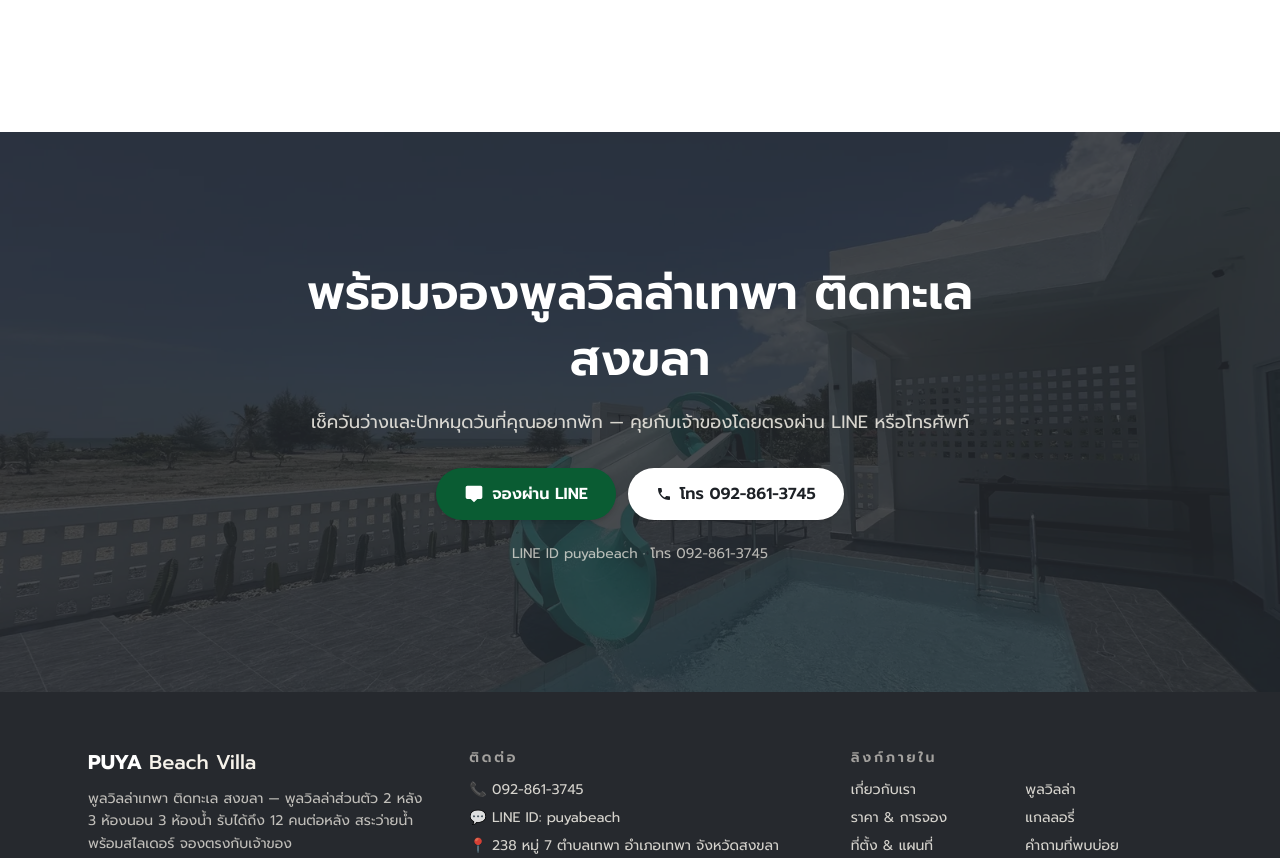
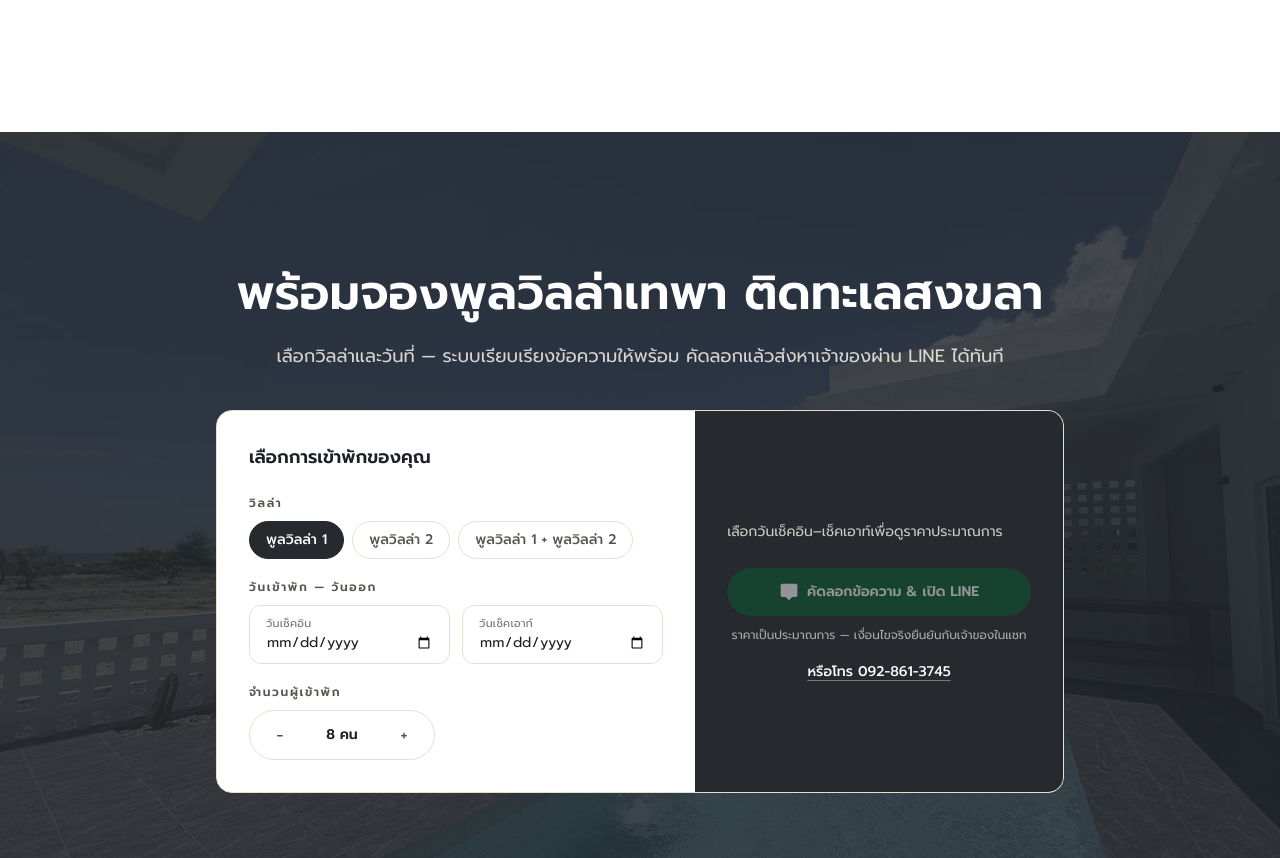
Before and after one commit to comveesa/puya-web, a Next.js app: page / in a window 1280 px wide. Shown: the part 9520-10378 px from the top of the page. Built offline with nearby package versions, Linux system fonts and the light colour scheme; no server answers.

Commit message:
feat: booking planner form with LINE handoff

```diff
--- a/app/page.tsx
+++ b/app/page.tsx
@@ -1,5 +1,6 @@
 import Image from "next/image";
 import { BUSINESS, BUSINESS_ADDRESS_FULL, FAQ_ITEMS } from "@/lib/business";
+import { BookingPlanner } from "@/components/BookingPlanner";
 import { BookingCta, BookLineButton } from "@/components/BookingCta";
 import { SectionHeading } from "@/components/SectionHeading";
 import { SiteHeader } from "@/components/SiteHeader";
@@ -477,19 +478,8 @@ export default function Home() {
           sizes="100vw"
         />
         <div className="absolute inset-0 bg-charcoal/60" />
-        <div className="relative mx-auto max-w-3xl px-4 py-24 text-center md:px-6 md:py-32">
-          <h2 className="text-3xl font-semibold leading-snug text-white md:text-5xl">
-            พร้อมจองพูลวิลล่าเทพา ติดทะเลสงขลา
-          </h2>
-          <p className="mt-4 text-sand/85 md:text-lg">
-            เช็ควันว่างและปักหมุดวันที่คุณอยากพัก — คุยกับเจ้าของโดยตรงผ่าน LINE หรือโทรศัพท์
-          </p>
-          <div className="mt-8">
-            <BookingCta tone="dark" />
-          </div>
-          <p className="mt-6 text-sm text-sand/70">
-            LINE ID {BUSINESS.lineId} · โทร {BUSINESS.phone}
-          </p>
+        <div className="relative mx-auto max-w-4xl px-4 py-24 md:px-6 md:py-32">
+          <BookingPlanner />
         </div>
       </section>
 
--- /dev/null
+++ b/components/BookingPlanner.tsx
@@ -0,0 +1,199 @@
+"use client";
+
+import { useMemo, useState } from "react";
+import { BUSINESS } from "@/lib/business";
+import {
+  calcEstimate,
+  composeLineMessage,
+  VILLA_COUNT,
+  VILLA_LABEL,
+  type VillaChoice,
+} from "@/lib/pricing";
+import { LineIcon } from "./BookingCta";
+
+const CHOICES: VillaChoice[] = ["villa1", "villa2", "both"];
+
+/**
+ * ฟอร์มวางแผนการเข้าพัก — เลือกวิลล่า/วันที่/จำนวนคน แล้วเรียบเรียงข้อความให้
+ * ลูกค้า "คัดลอกข้อความ + เปิด LINE" (LINE บัญชีบุคคลใส่ข้อความล่วงหน้าทาง URL ไม่ได้)
+ * การจองยังจบที่การคุยกับเจ้าของโดยตรง — ราคาบนหน้าเว็บเป็น "ประมาณการ" เท่านั้น
+ */
+export function BookingPlanner() {
+  const [choice, setChoice] = useState<VillaChoice>("villa1");
+  const [checkIn, setCheckIn] = useState("");
+  const [checkOut, setCheckOut] = useState("");
+  const [guests, setGuests] = useState(8);
+  const [copied, setCopied] = useState(false);
+
+  const estimate = useMemo(
+    () => calcEstimate(checkIn, checkOut, choice),
+    [checkIn, checkOut, choice],
+  );
+
+  const handleSend = async () => {
+    if (!estimate) return;
+    const message = composeLineMessage({
+      choice,
+      checkIn,
+      checkOut,
+      guests,
+      estimate,
+    });
+    try {
+      await navigator.clipboard.writeText(message);
+      setCopied(true);
+      window.setTimeout(() => setCopied(false), 3000);
+    } catch {
+      // clipboard ใช้ไม่ได้ (เช่น http) — เปิด LINE ให้ต่อได้เลย
+    }
+    window.open(BUSINESS.lineUrl, "_blank", "noopener,noreferrer");
+  };
+
+  return (
+    <div className="text-center">
+      <h2 className="text-3xl font-semibold leading-snug text-white md:text-5xl">
+        พร้อมจองพูลวิลล่าเทพา ติดทะเลสงขลา
+      </h2>
+      <p className="mt-4 text-sand/85 md:text-lg">
+        เลือกวิลล่าและวันที่ — ระบบเรียบเรียงข้อความให้พร้อม คัดลอกแล้วส่งหาเจ้าของผ่าน LINE ได้ทันที
+      </p>
+
+      <div className="mx-auto mt-10 grid overflow-hidden rounded-2xl border border-beige bg-white text-left md:grid-cols-[1.3fr_1fr]">
+        {/* ฟอร์ม */}
+        <div className="p-6 md:p-8">
+          <h3 className="text-lg font-semibold text-ink">เลือกการเข้าพักของคุณ</h3>
+
+          <fieldset className="mt-6">
+            <legend className="text-xs font-semibold uppercase tracking-[0.14em] text-stone-600">
+              วิลล่า
+            </legend>
+            <div className="mt-2.5 flex flex-wrap gap-2">
+              {CHOICES.map((c) => (
+                <button
+                  key={c}
+                  type="button"
+                  onClick={() => setChoice(c)}
+                  aria-pressed={choice === c}
+                  className={`rounded-full border px-4 py-2 text-sm font-medium transition ${
+                    choice === c
+                      ? "border-charcoal bg-charcoal text-white"
+                      : "border-beige text-stone-600 hover:border-charcoal/40"
+                  }`}
+                >
+                  {VILLA_LABEL[c]}
+                </button>
+              ))}
+            </div>
+          </fieldset>
+
+          <fieldset className="mt-5">
+            <legend className="text-xs font-semibold uppercase tracking-[0.14em] text-stone-600">
+              วันเข้าพัก — วันออก
+            </legend>
+            <div className="mt-2.5 grid gap-3 sm:grid-cols-2">
+              <label className="rounded-xl border border-beige px-4 py-2.5 text-sm text-ink">
+                <span className="block text-[11px] tracking-wide text-stone-500">
+                  วันเช็คอิน
+                </span>
+                <input
+                  type="date"
+                  value={checkIn}
+                  onChange={(e) => setCheckIn(e.target.value)}
+                  className="mt-0.5 w-full bg-transparent outline-none"
+                  aria-label="วันเช็คอิน"
+                />
+              </label>
+              <label className="rounded-xl border border-beige px-4 py-2.5 text-sm text-ink">
+                <span className="block text-[11px] tracking-wide text-stone-500">
+                  วันเช็คเอาท์
+                </span>
+                <input
+                  type="date"
+                  value={checkOut}
+                  onChange={(e) => setCheckOut(e.target.value)}
+                  className="mt-0.5 w-full bg-transparent outline-none"
+                  aria-label="วันเช็คเอาท์"
+                />
+              </label>
+            </div>
+          </fieldset>
+
+          <fieldset className="mt-5">
+            <legend className="text-xs font-semibold uppercase tracking-[0.14em] text-stone-600">
+              จำนวนผู้เข้าพัก
+            </legend>
+            <div className="mt-2.5 inline-flex items-center gap-4 rounded-full border border-beige px-3 py-1.5">
+              <button
+                type="button"
+                onClick={() => setGuests((g) => Math.max(1, g - 1))}
+                aria-label="ลดจำนวนผู้เข้าพัก"
+                className="flex h-9 w-9 items-center justify-center rounded-full text-lg text-stone-600 transition hover:bg-sand"
+              >
+                −
+              </button>
+              <span className="min-w-14 text-center text-sm font-semibold text-ink">
+                {guests} คน
+              </span>
+              <button
+                type="button"
+                onClick={() => setGuests((g) => Math.min(24, g + 1))}
+                aria-label="เพิ่มจำนวนผู้เข้าพัก"
+                className="flex h-9 w-9 items-center justify-center rounded-full text-lg text-stone-600 transition hover:bg-sand"
+              >
+                +
+              </button>
+            </div>
+          </fieldset>
+        </div>
+
+        {/* สรุปยอด */}
+        <div className="flex flex-col justify-center bg-charcoal p-6 text-sand md:p-8">
+          {estimate ? (
+            <>
+              <div className="flex justify-between text-sm text-sand/85">
+                <span>ราคา {estimate.nights} คืน × {VILLA_COUNT[choice]} หลัง</span>
+                <b className="font-semibold text-white">฿{estimate.total.toLocaleString("th-TH")}</b>
+              </div>
+              <div className="mt-3 flex justify-between border-t border-sand/25 pt-3 text-base">
+                <span>ประมาณการทั้งหมด</span>
+                <b className="text-2xl font-semibold text-white">
+                  ฿{estimate.total.toLocaleString("th-TH")}
+                </b>
+              </div>
+              <div className="mt-2 flex justify-between text-sm text-sand/85">
+                <span>ค่ามัดจำ ({BUSINESS.depositPerVilla.toLocaleString("th-TH")} บาท × {VILLA_COUNT[choice]} หลัง)</span>
+                <b className="font-semibold text-white">฿{estimate.deposit.toLocaleString("th-TH")}</b>
+              </div>
+            </>
+          ) : (
+            <p className="text-sm leading-relaxed text-sand/80">
+              เลือกวันเช็คอิน–เช็คเอาท์เพื่อดูราคาประมาณการ
+            </p>
+          )}
+
+          <button
+            type="button"
+            onClick={handleSend}
+            disabled={!estimate}
+            className="mt-6 inline-flex items-center justify-center gap-2 rounded-full bg-[#0A5C33] px-6 py-3.5 text-sm font-semibold text-white shadow transition enabled:hover:brightness-110 disabled:cursor-not-allowed disabled:opacity-50"
+          >
+            <LineIcon className="h-5 w-5" />
+            คัดลอกข้อความ &amp; เปิด LINE
+          </button>
+          <p className="mt-2.5 text-center text-xs leading-relaxed text-sand/65">
+            {copied
+              ? "✔ คัดลอกแล้ว — กดวางในแชท LINE เพื่อส่งหาเจ้าของ"
+              : "ราคาเป็นประมาณการ — เงื่อนไขจริงยืนยันกับเจ้าของในแชท"}
+          </p>
+
+          <a
+            href={`tel:${BUSINESS.phoneIntl}`}
+            className="mt-4 text-center text-sm font-medium text-white underline decoration-sand/40 underline-offset-4 transition hover:decoration-sand"
+          >
+            หรือโทร {BUSINESS.phone}
+          </a>
+        </div>
+      </div>
+    </div>
+  );
+}
```
Also changed, not shown: 1 other file (tests, documents, lock files or other folders).
